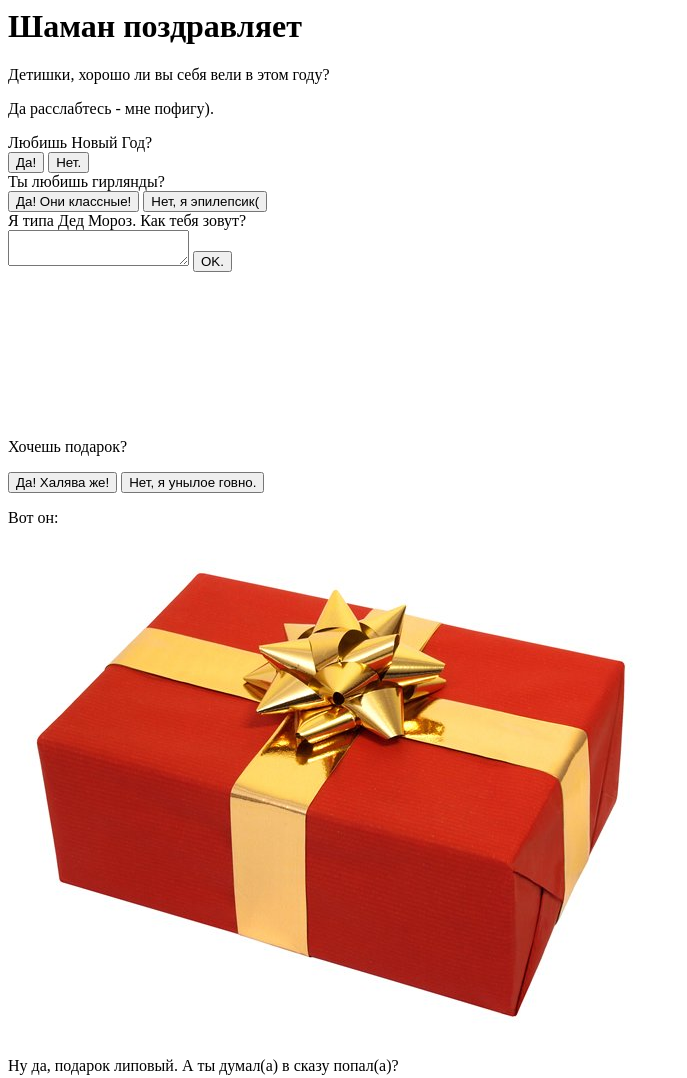
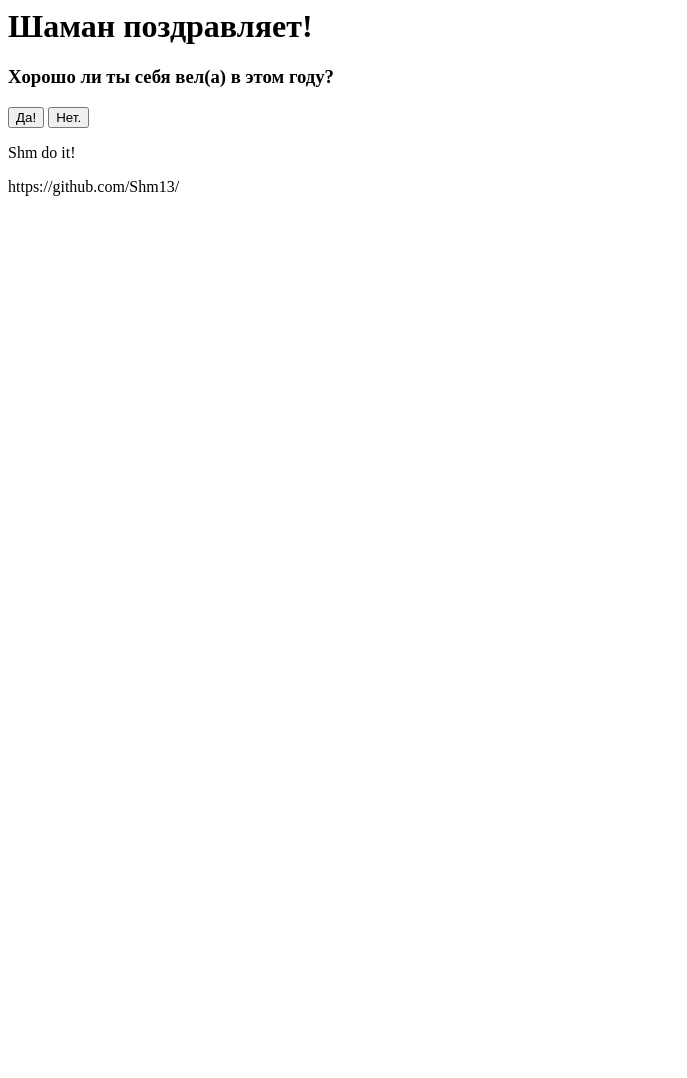
Before and after one commit to Shm013/new-year, a plain HTML site: page index.html in a window 1280 px wide. Shown: the top 1078 px of the page, without its empty margins (0-687 px from the left). After the commit the page ends 800 px from the top, so only its background shows below. Drawn offline with nearby package versions, Linux system fonts and the light colour scheme.

Commit message:
+JQuery +animation

```diff
--- a/index.html
+++ b/index.html
@@ -6,43 +6,53 @@
             header, section, footer, aside, nav, article, figure{
                 display: block;
             }
+            #q0, #q1, #q2, #q3, #message, #present{
+                display: none;
+            }
         </style>
+        <script type="text/javascript" src="https://ajax.googleapis.com/ajax/libs/jquery/1/jquery.min.js"></script>
         <script src="js/Punctuation.js"></script>
         <script src="js/EN.js"></script>
         <script src="js/RU.js"></script>
-        <script src="js/writer.js"></script>
+        <script src="js/application.js"></script>
     </head>
     <body>
         <header>
-            <h1>Шаман поздравляет</h1>
-            <p>Детишки, хорошо ли вы себя вели в этом году?</p>
-            <p>Да расcлабтесь - мне пофигу).</p>
+            <h1>Шаман поздравляет!</h1>
         </header>
         <section id="questions">
+            <section id="q0">
+                <header>
+                    <h1>Xорошо ли ты себя вел(а) в этом году?</h1>
+                </header>
+                <button class="test">Да!</button>
+                <button>Нет.</button>
+            </section>
             <section id="q1">
                 <header>
-                    Любишь Новый Год?
+                    <p>Да расcлабтесь - мне пофигу).</p>
+                    <h1>Любишь Новый Год?</h1>
                 <header>
                 <button>Да!</button>
                 <button>Нет.</button>
             </section>
             <section id="q2">
-                <header>Ты любишь гирлянды?</header>
+                <header><h1>Ты любишь гирлянды?<h1></header>
                 <button>Да! Они классные!</button>
                 <button>Нет, я эпилепсик(</button>
             </section>
-            </section>
             <section id="q3">
-                <header>Я типа Дед Мороз. Как тебя зовут?</header>
+                <header><h1>Я типа Дед Мороз. Как тебя зовут?</h1></header>
                 <textarea id="text"></textarea>
                 <button>OK.</button>
             </section>
+        </section>
         <section id="message">
             <section>
             <canvas id="canvas">Your browser doesn't support "canvas".</canvas>
             </section>
             <section>
-                <p>Хочешь подарок?</p>
+                <h1>Хочешь подарок?</h1>
                 <button>Да! Халява же!</button>
                 <button>Нет, я унылое говно.</button>
             </section>
--- a/js/writer.js
+++ b/js/application.js
@@ -1,3 +1,27 @@
+$(document).ready(function(){
+    $('#q0').slideDown();
+    $('#q0').on('click','button',function(){
+        $('#q1').slideDown();
+    });
+    $('#q1').on('click','button',function(){
+        $('#q2').slideDown();
+    });
+    $('#q2').on('click','button',function(){
+        $('#q3').slideDown();
+    });
+    $('#q3').on('click','button',function(){
+        text = $(this).closest('#q3').find('textarea').val();
+        console.log(text);
+        canvas = document.getElementById('canvas');
+        ctx = canvas.getContext('2d');
+        write(text,ctx);
+        $('#message').slideDown();
+    });
+    $('#message').on('click','button',function(){
+        $('#present').slideDown();
+    });
+});
+
 
 charList={};
 charList.add=function(list){
```
